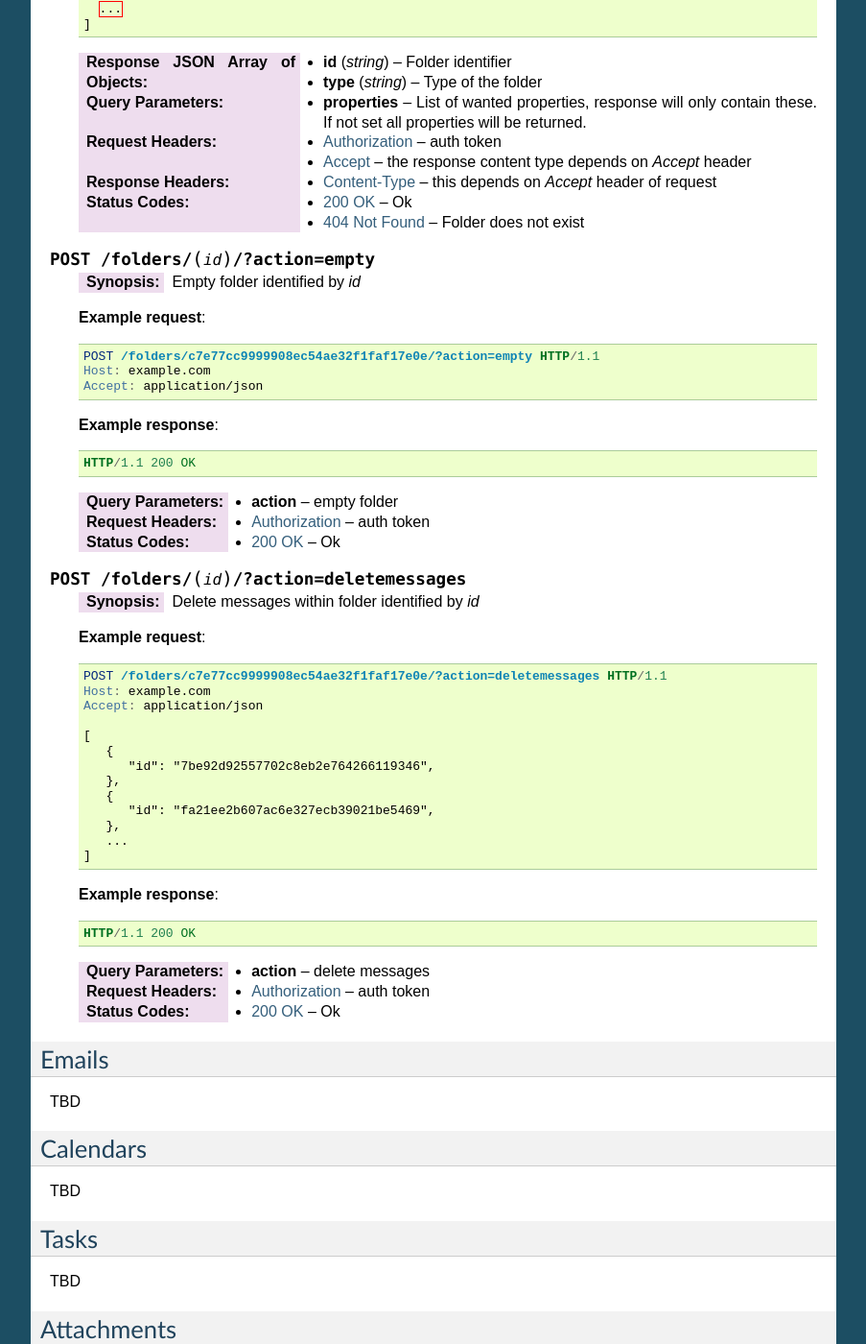
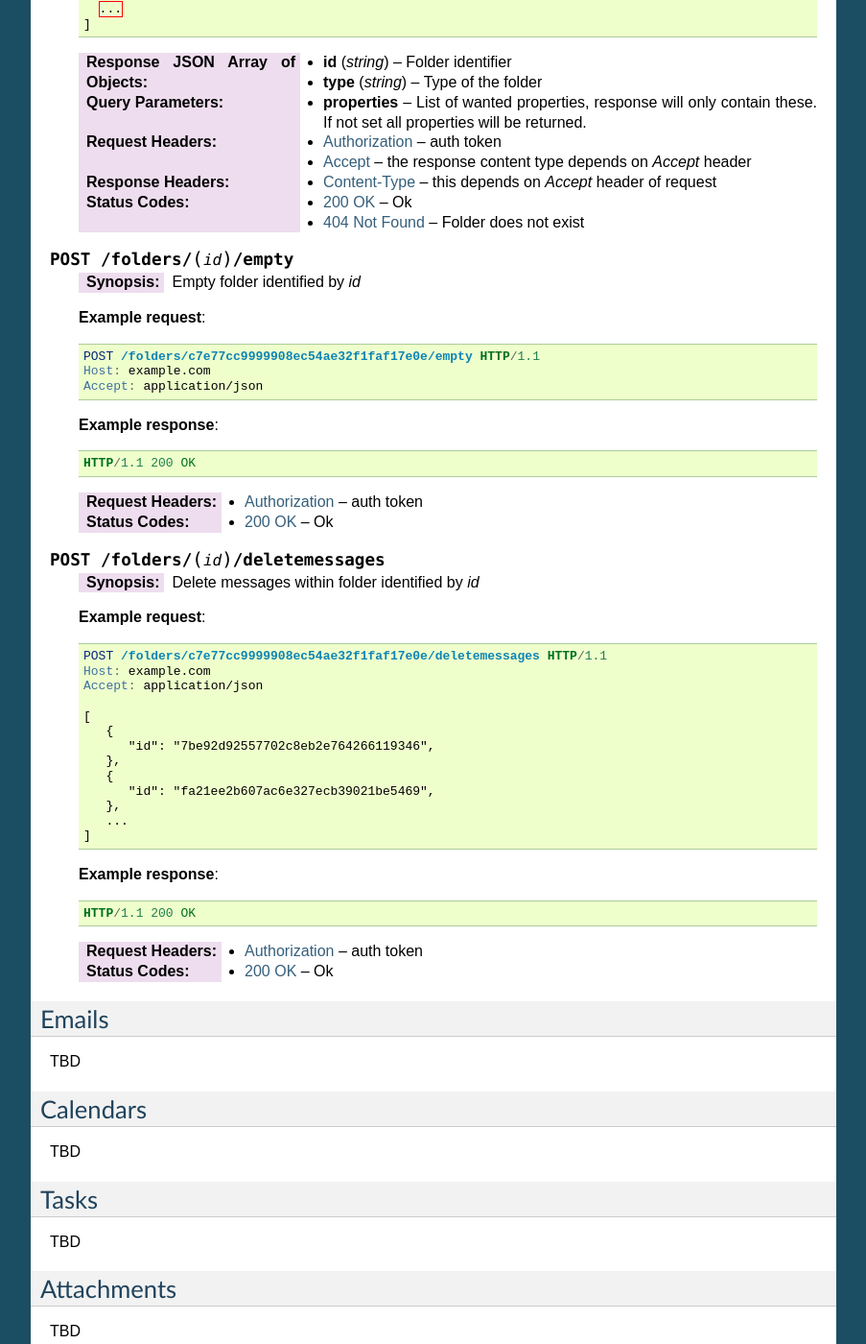
Before and after one commit to openchange/website, a Sphinx documentation site: the page built from api/mapistore_http/source/index.rst, in a window 1280 px wide and 1400 px high, scrolled down 4813 px. Shown: the whole window at 96% size, without its empty margins (198-1101 px from the left). Built offline with Sphinx 7.4.7, drawn with Linux system fonts in a browser that asks for light colours.

Commit message:
Update empty/deletemessages actions

```diff
--- a/api/mapistore_http/source/index.rst
+++ b/api/mapistore_http/source/index.rst
@@ -344,7 +344,7 @@ Folders
    :statuscode 404: Folder does not exist
 
 
-.. http:post:: /folders/(id)/?action=empty
+.. http:post:: /folders/(id)/empty
 
    :synopsis: Empty folder identified by `id`
 
@@ -352,7 +352,7 @@ Folders
 
    .. sourcecode:: http
 
-      POST /folders/c7e77cc9999908ec54ae32f1faf17e0e/?action=empty HTTP/1.1
+      POST /folders/c7e77cc9999908ec54ae32f1faf17e0e/empty HTTP/1.1
       Host: example.com
       Accept: application/json
 
@@ -362,12 +362,11 @@ Folders
 
       HTTP/1.1 200 OK
 
-   :query action: empty folder
    :reqheader Authorization: auth token
    :statuscode 200: Ok
 
 
-.. http:post:: /folders/(id)/?action=deletemessages
+.. http:post:: /folders/(id)/deletemessages
 
    :synopsis: Delete messages within folder identified by `id`
 
@@ -375,7 +374,7 @@ Folders
 
    .. sourcecode:: http
 
-      POST /folders/c7e77cc9999908ec54ae32f1faf17e0e/?action=deletemessages HTTP/1.1
+      POST /folders/c7e77cc9999908ec54ae32f1faf17e0e/deletemessages HTTP/1.1
       Host: example.com
       Accept: application/json
 
@@ -395,7 +394,6 @@ Folders
 
       HTTP/1.1 200 OK
 
-   :query action: delete messages
    :reqheader Authorization: auth token
    :statuscode 200: Ok
 
```
